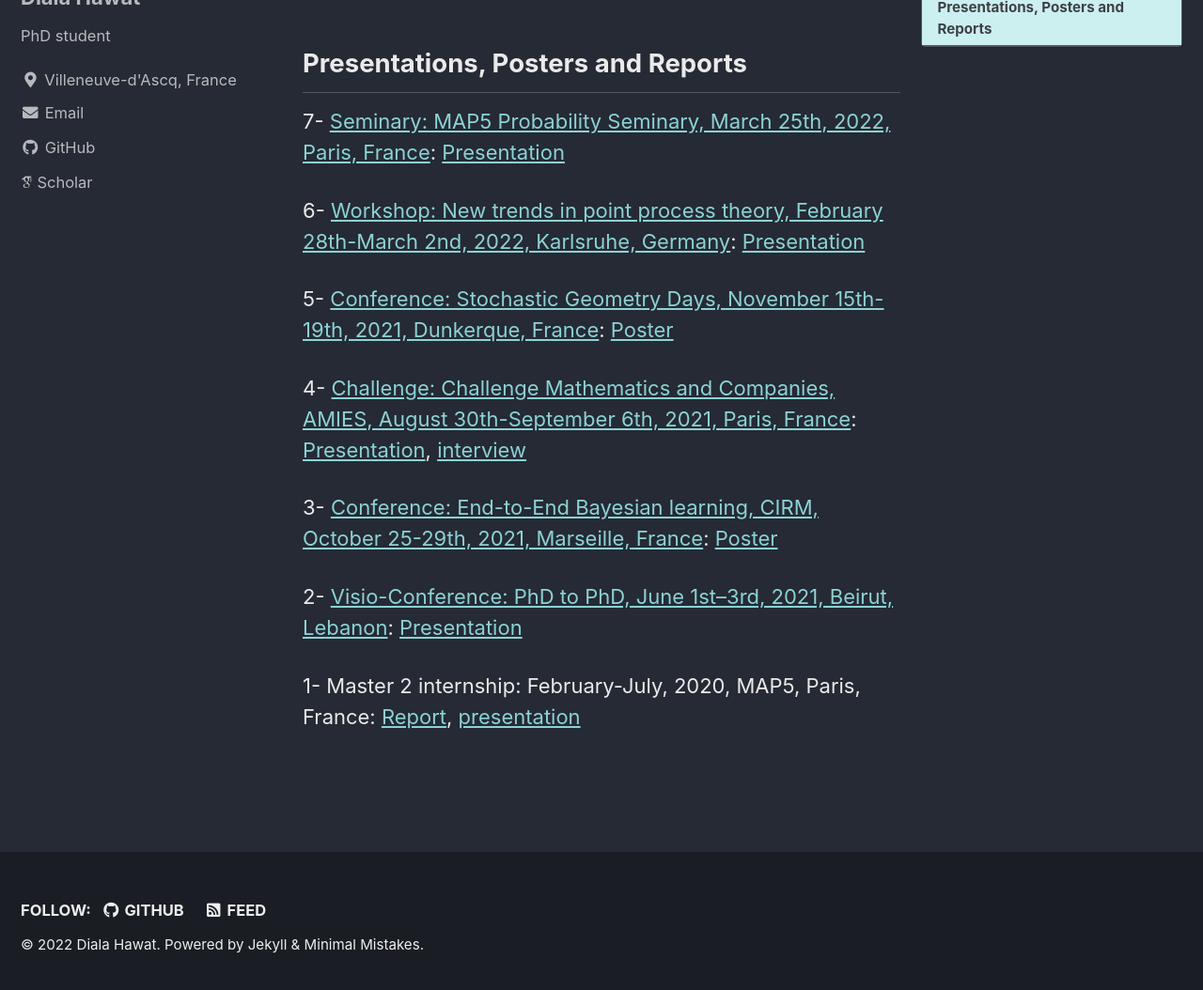
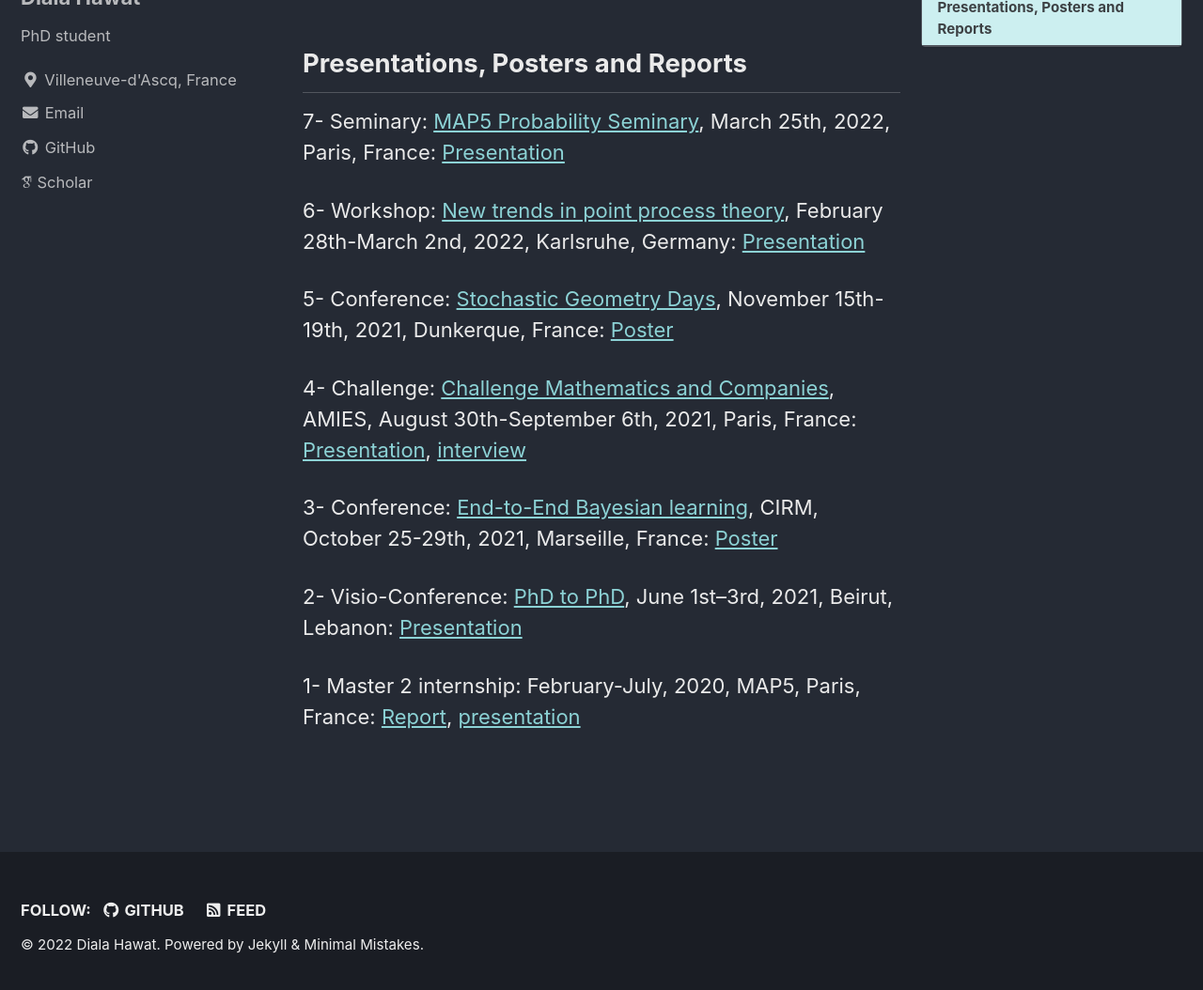
Before and after one commit to dhawat/dhawat.github.io, a Jekyll site: the page built from _pages/publications.md, in a window 1280 px wide and 1400 px high, scrolled down 1527 px, cut to the strip 338-1392 px from the top of the window. Shown: the whole strip at 94% size. Built offline with Jekyll 4.4.1, drawn with Linux system fonts in a browser that asks for light colours; cached includes are drawn as plain includes; nearby versions of some CDN libraries; some web fonts are replaced.

Commit message:
refactor sites in presentations, posters and reports

```diff
--- a/_pages/publications.md
+++ b/_pages/publications.md
@@ -100,16 +100,16 @@
 
 ## Presentations, Posters and Reports
 
-  7- [Seminary: MAP5 Probability Seminary, March 25th, 2022, Paris, France](https://map5.mi.parisdescartes.fr/presentation/thematiques-scientifiques/probabilites/): [Presentation]({{ site.url }}/assets/pdfs/presentation_MAP5.pdf)
+  7- Seminary: [MAP5 Probability Seminary](https://map5.mi.parisdescartes.fr/presentation/thematiques-scientifiques/probabilites/), March 25th, 2022, Paris, France: [Presentation]({{ site.url }}/assets/pdfs/presentation_MAP5.pdf)
 
-  6- [Workshop: New trends in point process theory, February 28th-March 2nd, 2022, Karlsruhe, Germany](https://www.math.kit.edu/stoch/event/ppt2022/en): [Presentation]({{ site.url }}/assets/pdfs/presentation_germany.pdf)
+  6- Workshop: [New trends in point process theory](https://www.math.kit.edu/stoch/event/ppt2022/en), February 28th-March 2nd, 2022, Karlsruhe, Germany: [Presentation]({{ site.url }}/assets/pdfs/presentation_germany.pdf)
 
-  5- [Conference: Stochastic Geometry Days, November 15th-19th, 2021, Dunkerque, France](https://www.mathconf.org/sgd2021): [Poster]({{ site.url }}/assets/pdfs/poster.pdf)
+  5- Conference: [Stochastic Geometry Days](https://www.mathconf.org/sgd2021), November 15th-19th, 2021, Dunkerque, France: [Poster]({{ site.url }}/assets/pdfs/poster.pdf)
 
-  4- [Challenge: Challenge Mathematics and Companies, AMIES, August 30th-September 6th, 2021, Paris, France](https://challenge-maths.sciencesconf.org/): [Presentation]({{ site.url }}/assets/pdfs/presentation_math_entreprise.pptx), [interview](https://briques2math.home.blog/2021/10/26/diala-mariem-et-mehdi-evaluation-automatique-de-la-qualite-de-donnees/)
+  4- Challenge: [Challenge Mathematics and Companies](https://challenge-maths.sciencesconf.org/), AMIES, August 30th-September 6th, 2021, Paris, France: [Presentation]({{ site.url }}/assets/pdfs/presentation_math_entreprise.pptx), [interview](https://briques2math.home.blog/2021/10/26/diala-mariem-et-mehdi-evaluation-automatique-de-la-qualite-de-donnees/)
 
-  3- [Conference: End-to-End Bayesian learning, CIRM, October 25-29th, 2021, Marseille, France](https://bayesatcirm.github.io/): [Poster]({{ site.url }}/assets/pdfs/poster.pdf)
+  3- Conference: [End-to-End Bayesian learning](https://bayesatcirm.github.io/), CIRM, October 25-29th, 2021, Marseille, France: [Poster]({{ site.url }}/assets/pdfs/poster.pdf)
 
-  2- [Visio-Conference: PhD to PhD, June 1st–3rd, 2021, Beirut, Lebanon](https://www.aub.edu.lb/cams/Pages/PhD_to_PhD.aspx): [Presentation]({{ site.url }}/assets/pdfs/presentation_phd_to_phd.pdf)
+  2- Visio-Conference: [PhD to PhD](https://www.aub.edu.lb/cams/Pages/PhD_to_PhD.aspx), June 1st–3rd, 2021, Beirut, Lebanon: [Presentation]({{ site.url }}/assets/pdfs/presentation_phd_to_phd.pdf)
 
   1- Master 2 internship: February-July, 2020, MAP5, Paris, France: [Report]({{ site.url }}/assets/pdfs/report_M2.pdf), [presentation]({{ site.url }}/assets/pdfs/presentation_M2.pdf)
```
Also changed, not shown: 2 other files.
